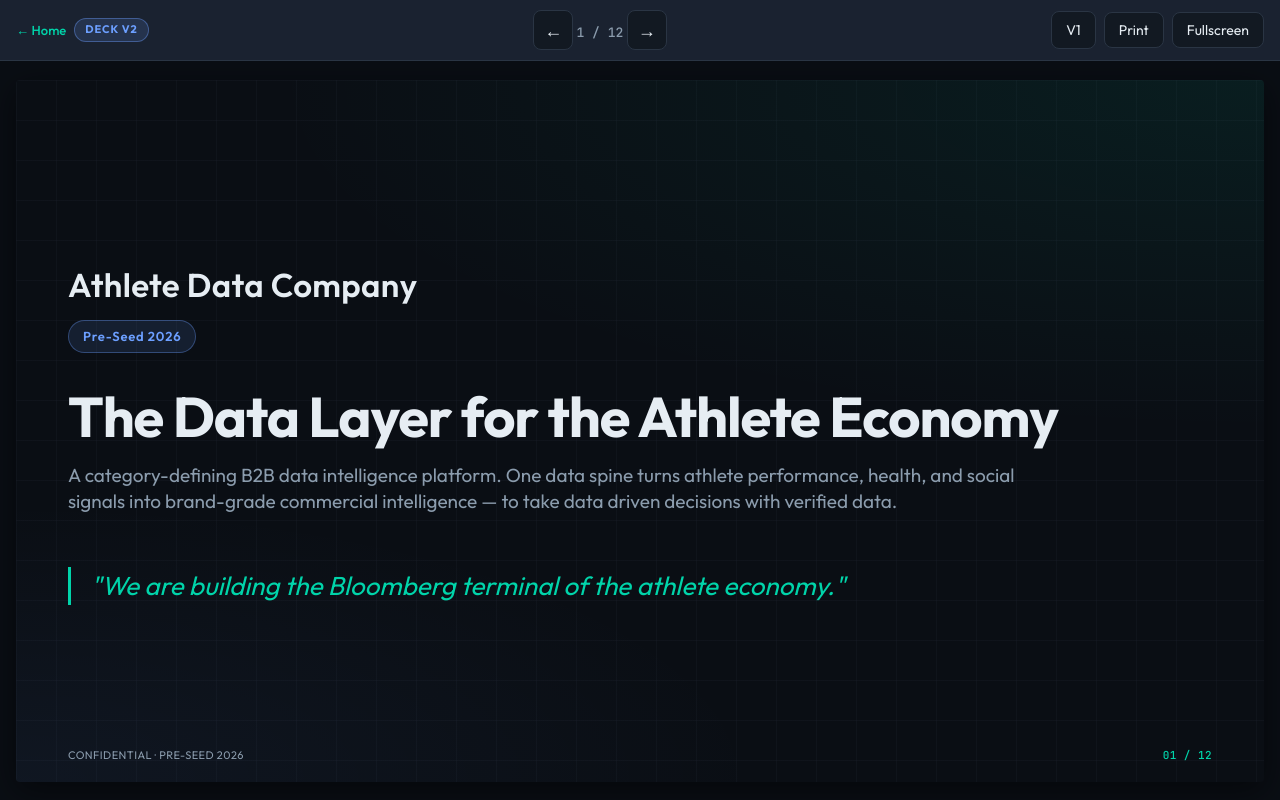
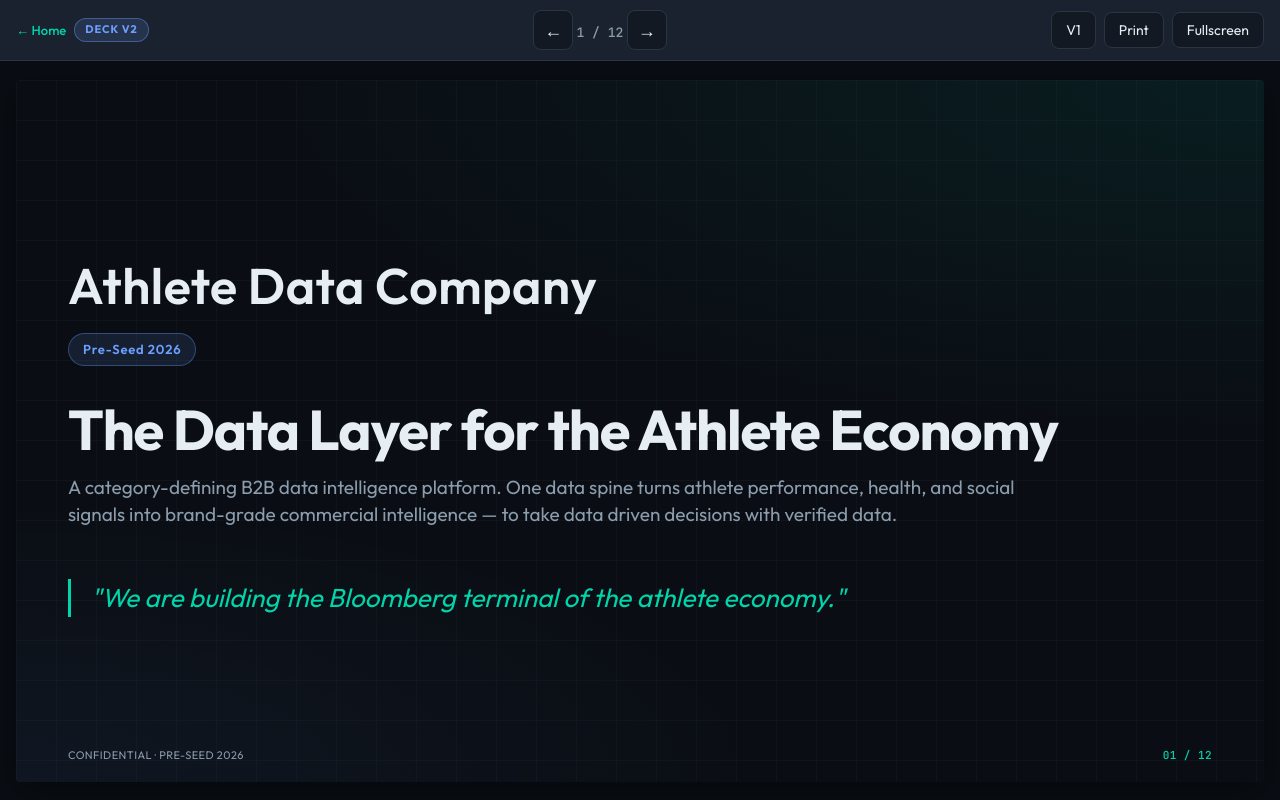
Before and after one commit to mn5658734/AthleteDataCompany, a website: page deck-v2.html in a window 1280 px wide. Drawn offline with Linux system fonts and the light colour scheme.

Commit message:
Increase Deck V2 company name size by another 50 percent

```diff
--- a/deck-v2.css
+++ b/deck-v2.css
@@ -177,7 +177,7 @@ h3 { font-size: 16px; font-weight: 600; margin: 0 0 8px; color: var(--accent); }
 .slide-title { display: flex; flex-direction: column; justify-content: center; }
 .slide-title .brand-lockup { display: flex; flex-direction: column; align-items: flex-start; gap: 10px; margin-bottom: 34px; }
 .slide-title h1 { font-size: 56px; max-width: 1040px; }
-.company-name { color: var(--text); font-size: 33px; font-weight: 600; letter-spacing: 0.01em; }
+.company-name { color: var(--text); font-size: 50px; font-weight: 600; letter-spacing: 0.01em; }
 
 .badge {
   display: inline-block;
```
